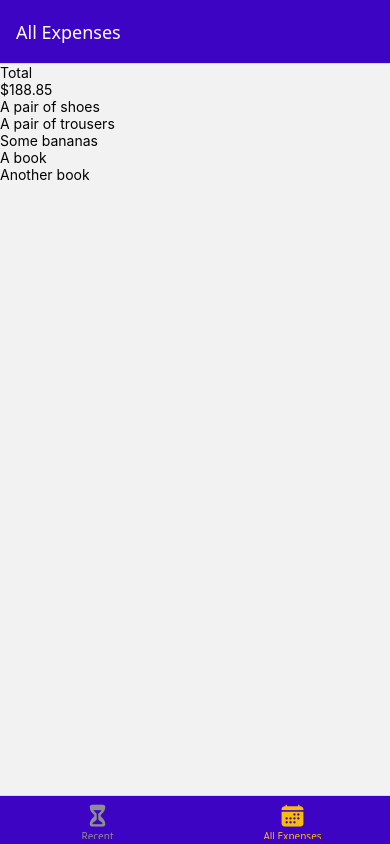
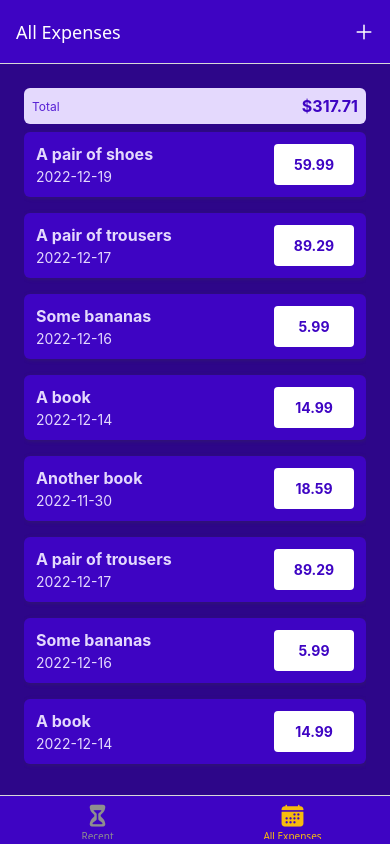
Before and after one commit to Benjilo12/React-Native-Expense-App, a React Native app: screen /AllExpenses in a window 390 px wide. Built offline with nearby package versions, Linux system fonts and the light colour scheme.

Commit message:
updated expenseItem

```diff
--- a/App.js
+++ b/App.js
@@ -7,6 +7,7 @@ import RecentExpenses from "./screens/RecentExpenses";
 import ManageExpenses from "./screens/ManageExpenses";
 import { GlobalStyles } from "./constant/styles";
 import { Ionicons } from "@expo/vector-icons";
+import IconButton from "./components/ExpensesOutput/UI/IconButton";
 
 const Stack = createNativeStackNavigator();
 const BottomTabs = createBottomTabNavigator();
@@ -15,12 +16,22 @@ const BottomTabs = createBottomTabNavigator();
 function ExpensesOverview() {
   return (
     <BottomTabs.Navigator
-      screenOptions={{
+      screenOptions={({ navigation }) => ({
         headerStyle: { backgroundColor: GlobalStyles.colors.primary500 },
         headerTintColor: "white",
         tabBarStyle: { backgroundColor: GlobalStyles.colors.primary500 },
         tabBarActiveTintColor: GlobalStyles.colors.accent500,
-      }}
+        headerRight: ({ tintColor }) => (
+          <IconButton
+            icon="add"
+            size={24}
+            color={tintColor}
+            onPress={() => {
+              navigation.navigate("ManageExpenses");
+            }}
+          />
+        ),
+      })}
     >
       <BottomTabs.Screen
         name="RecentExpenses"
@@ -51,16 +62,27 @@ function ExpensesOverview() {
 export default function App() {
   return (
     <>
-      <StatusBar style="auto" />
+      <StatusBar style="light" />
       <NavigationContainer>
-        <Stack.Navigator>
+        <Stack.Navigator
+          screenOptions={{
+            headerStyle: { backgroundColor: GlobalStyles.colors.primary500 },
+            headerTintColor: "white",
+          }}
+        >
           {/* Screen components will go here */}
           <Stack.Screen
             name="ExpensesOverview"
             component={ExpensesOverview}
             options={{ headerShown: false }} //remove double header
           />
-          <Stack.Screen name="ManageExpenses" component={ManageExpenses} />
+          <Stack.Screen
+            name="ManageExpenses"
+            component={ManageExpenses}
+            options={{
+              presentation: "modal",
+            }}
+          />
         </Stack.Navigator>
       </NavigationContainer>
     </>
--- /dev/null
+++ b/components/ExpensesOutput/ExpenseItem.js
@@ -0,0 +1,72 @@
+import { Pressable, StyleSheet, Text, View } from "react-native";
+import { GlobalStyles } from "../../constant/styles";
+import { getFormattedDate } from "../../utils/date";
+import { useNavigation } from "@react-navigation/native";
+
+function ExpenseItem({ id, description, amount, date }) {
+  const navigation = useNavigation();
+
+  function expensePressHandler() {
+    navigation.navigate("ManageExpenses", { expenseId: id });
+  }
+  return (
+    <Pressable
+      onPress={expensePressHandler}
+      style={({ pressed }) => pressed && styles.pressed}
+    >
+      <View style={styles.expenseItem}>
+        <View>
+          <Text style={[styles.textBase, styles.description]}>
+            {description}
+          </Text>
+          <Text style={styles.textBase}>{getFormattedDate(date)}</Text>
+        </View>
+        <View style={styles.pricecontainer}>
+          <Text style={styles.amount}>{amount.toFixed(2)}</Text>
+        </View>
+      </View>
+    </Pressable>
+  );
+}
+
+export default ExpenseItem;
+
+const styles = StyleSheet.create({
+  pressed: {
+    opacity: 0.75,
+  },
+  expenseItem: {
+    padding: 12,
+    marginVertical: 8,
+    backgroundColor: GlobalStyles.colors.primary500,
+    flexDirection: "row",
+    justifyContent: "space-between",
+    borderRadius: 6,
+    elevation: 3,
+    shadowColor: GlobalStyles.colors.gray500,
+    shadowRadius: 4,
+    shadowOffset: { width: 1, height: 1 },
+    shadowOpacity: 0.4,
+  },
+  textBase: {
+    color: GlobalStyles.colors.primary50,
+  },
+  description: {
+    fontSize: 16,
+    marginBottom: 4,
+    fontWeight: "bold",
+  },
+  pricecontainer: {
+    paddingHorizontal: 12,
+    paddingVertical: 4,
+    backgroundColor: "white",
+    justifyContent: "center",
+    alignItems: "center",
+    borderRadius: 4,
+    minWidth: 80,
+  },
+  amount: {
+    color: GlobalStyles.colors.primary500,
+    fontWeight: "bold",
+  },
+});
--- a/components/ExpensesOutput/ExpensesList.js
+++ b/components/ExpensesOutput/ExpensesList.js
@@ -1,7 +1,8 @@
-import { FlatList, Text } from "react-native";
+import { FlatList } from "react-native";
+import ExpenseItem from "./ExpenseItem";
 
 function renderExpenseItem(itemData) {
-  return <Text>{itemData.item.description}</Text>;
+  return <ExpenseItem {...itemData.item} />;
 }
 
 function ExpensesList({ expenses }) {
--- a/components/ExpensesOutput/ExpensesOutput.js
+++ b/components/ExpensesOutput/ExpensesOutput.js
@@ -1,6 +1,7 @@
-import { View } from "react-native";
+import { StyleSheet, View } from "react-native";
 import ExpensesSummary from "./ExpensesSummary";
 import ExpensesList from "./ExpensesList";
+import { GlobalStyles } from "../../constant/styles";
 
 const DUMMY_EXPENSES = [
   {
@@ -33,11 +34,35 @@ const DUMMY_EXPENSES = [
     amount: 18.59,
     date: new Date("2022-11-30"),
   },
+  {
+    id: "e6",
+    description: "A pair of trousers",
+    amount: 89.29,
+    date: new Date("2022-12-17"),
+  },
+  {
+    id: "e7",
+    description: "Some bananas",
+    amount: 5.99,
+    date: new Date("2022-12-16"),
+  },
+  {
+    id: "e8",
+    description: "A book",
+    amount: 14.99,
+    date: new Date("2022-12-14"),
+  },
+  {
+    id: "e9",
+    description: "Another book",
+    amount: 18.59,
+    date: new Date("2022-11-30"),
+  },
 ];
 
 function ExpensesOutput({ expenses, expensesPeriod }) {
   return (
-    <View>
+    <View style={style.container}>
       <ExpensesSummary expenses={DUMMY_EXPENSES} periodName={expensesPeriod} />
       <ExpensesList expenses={DUMMY_EXPENSES} />
     </View>
@@ -45,3 +70,14 @@ function ExpensesOutput({ expenses, expensesPeriod }) {
 }
 
 export default ExpensesOutput;
+
+const style = StyleSheet.create({
+  container: {
+    flex: 1,
+    paddingHorizontal: 24,
+    paddingTop: 24,
+    paddingTop: 24,
+    padding: 24,
+    backgroundColor: GlobalStyles.colors.primary700,
+  },
+});
--- a/components/ExpensesOutput/ExpensesSummary.js
+++ b/components/ExpensesOutput/ExpensesSummary.js
@@ -1,15 +1,36 @@
-import { Text, View } from "react-native";
+import { StyleSheet, Text, View } from "react-native";
+import { GlobalStyles } from "../../constant/styles";
 
 function ExpensesSummary({ expenses, periodName }) {
   const expensesSum = expenses.reduce((sum, expense) => {
     return sum + expense.amount;
   }, 0);
   return (
-    <View>
-      <Text>{periodName}</Text>
-      <Text>${expensesSum.toFixed(2)}</Text>
+    <View style={styles.container}>
+      <Text style={styles.period}>{periodName}</Text>
+      <Text style={styles.sum}>${expensesSum.toFixed(2)}</Text>
     </View>
   );
 }
 
 export default ExpensesSummary;
+
+const styles = StyleSheet.create({
+  container: {
+    padding: 8,
+    backgroundColor: GlobalStyles.colors.primary50,
+    borderRadius: 6,
+    flexDirection: "row",
+    justifyContent: "space-between",
+    alignItems: "center",
+  },
+  period: {
+    fontSize: 12,
+    color: GlobalStyles.colors.primary400,
+  },
+  sum: {
+    fontSize: 16,
+    fontWeight: "bold",
+    color: GlobalStyles.colors.primary500,
+  },
+});
--- /dev/null
+++ b/components/ExpensesOutput/UI/IconButton.js
@@ -0,0 +1,31 @@
+import { Pressable, StyleSheet, View } from "react-native";
+import { Ionicons } from "@expo/vector-icons";
+
+function IconButton({ icon, size, color, onPress }) {
+  return (
+    <Pressable
+      onPress={onPress}
+      style={({ pressed }) => pressed && styles.pressed}
+    >
+      <View style={styles.buttonContainer}>
+        <Ionicons name={icon} size={size} color={color} />
+      </View>
+    </Pressable>
+  );
+}
+
+export default IconButton;
+
+const styles = StyleSheet.create({
+  buttonContainer: {
+    padding: 6,
+    borderRadius: 24,
+    padding: 6,
+    marginVertical: 2,
+    marginHorizontal: 8,
+    backgroundColor: "transparent",
+  },
+  pressed: {
+    opacity: 0.75,
+  },
+});
--- a/screens/ManageExpenses.js
+++ b/screens/ManageExpenses.js
@@ -1,11 +1,51 @@
-import { Text, View } from "react-native";
+import { useLayoutEffect } from "react";
+import { StyleSheet, View } from "react-native";
+import IconButton from "../components/ExpensesOutput/UI/IconButton";
+import { GlobalStyles } from "../constant/styles";
 
-function ManageExpenses() {
+function ManageExpenses({ route, navigation }) {
+  //getting the expenseId from route params
+  const editedExpenseId = route.params?.expenseId;
+  //converting to boolean
+  const isEditing = !!editedExpenseId;
+
+  useLayoutEffect(() => {
+    //setting the dynamic title
+    navigation.setOptions({
+      title: isEditing ? "Edit Expense" : "Add Expense",
+    });
+  }, [navigation, isEditing]);
+  function deleteExpenseHandler() {}
+
   return (
-    <View>
-      <Text>hello</Text>
+    <View style={styles.container}>
+      {isEditing && (
+        <View style={styles.deleteContainer}>
+          <IconButton
+            icon="trash"
+            size={36}
+            color={GlobalStyles.colors.error500}
+            omPress={deleteExpenseHandler}
+          />
+        </View>
+      )}
     </View>
   );
 }
 
 export default ManageExpenses;
+
+const styles = StyleSheet.create({
+  container: {
+    flex: 1,
+    padding: 24,
+    backgroundColor: GlobalStyles.colors.primary800,
+  },
+  deleteContainer: {
+    marginTop: 16,
+    paddingTop: 8,
+    borderTopWidth: 2,
+    borderTopColor: GlobalStyles.colors.primary200,
+    alignItems: "center",
+  },
+});
--- /dev/null
+++ b/utils/date.js
@@ -0,0 +1,5 @@
+export function getFormattedDate(date) {
+  return `${date.getFullYear()}-${(date.getMonth() + 1)
+    .toString()
+    .padStart(2, "0")}-${date.getDate().toString().padStart(2, "0")}  `;
+}
```
